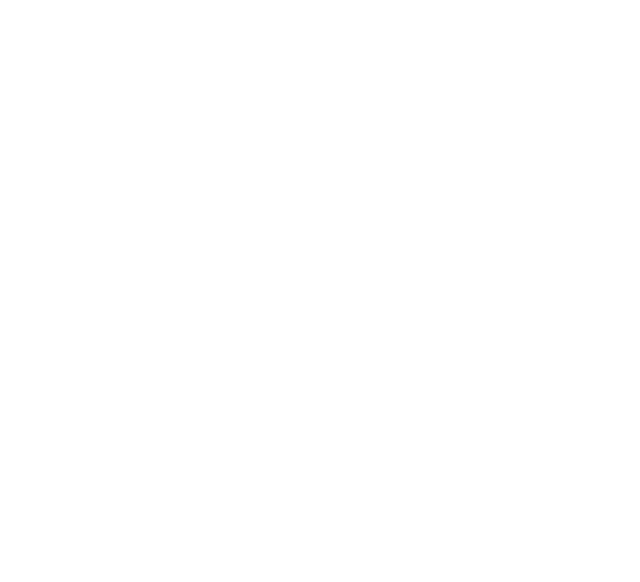
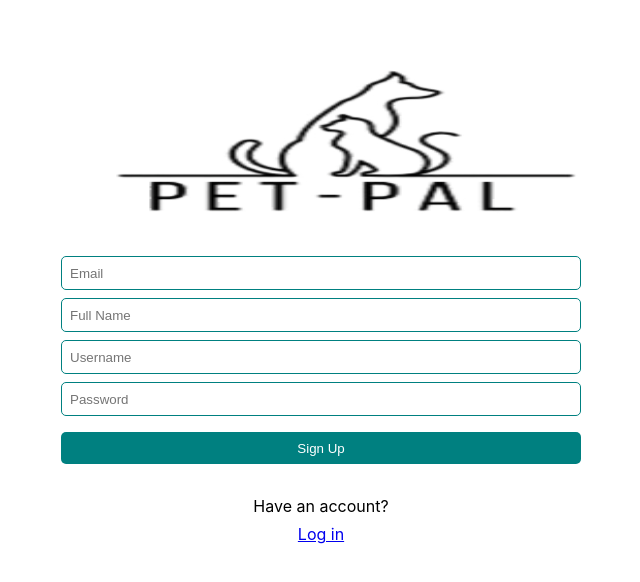
Before and after one commit to Danielariv16/PetPal, a React (Create React App) app: page /sign-up in a window 1280 px wide. Before the commit this address had no page. Shown: the top 582 px of the page, without its empty margins (603-1243 px from the left). Built offline with nearby package versions, Linux system fonts and the light colour scheme.

Commit message:
added sign up page and also back end to register

```diff
--- a/src/App.js
+++ b/src/App.js
@@ -6,6 +6,7 @@ import Porfile from './components/Porfile/Porfile';
 import Comments from './components/Comments/Comments';
 import AddPost from './components/AddPost/AddPost';
 import SignIn from './components/SignIn/SignIn';
+import SignUp from './components/SignUp/SignUp';
 
 function App() {
   return (
@@ -17,6 +18,7 @@ function App() {
         <Route path='/porfile' element={<Porfile />}></Route>
         <Route path='/comments' element={<Comments/>}></Route>
         <Route path='/add-post' element={<AddPost />}></Route>
+        <Route path='sign-up' element={<SignUp/>}></Route>
 
       </Routes>
 
--- a/src/components/SignIn/SignIn.js
+++ b/src/components/SignIn/SignIn.js
@@ -10,14 +10,18 @@ function SignIn(){
 
     const signIn = (e) =>{
         e.preventDefault()
+        try {
+            signInWithEmailAndPassword(auth, email, password)
+              .then((userCredential) => {
 
-        signInWithEmailAndPassword(auth, email, password)
-          .then((userCredential) => {
+              })
 
-          })
-          .catch((err) => {
+              console.log('sign in sucessful')
+
+        }
+        catch (err) {
             console.error(err)
-          });
+        }
     }
 
 
--- a/src/components/SignUp/SignUp.js
+++ b/src/components/SignUp/SignUp.js
@@ -0,0 +1,66 @@
+import './SignUp.scss';
+import logo from '../images/logo.png';
+import { auth } from '../../config/firebase';
+import { createUserWithEmailAndPassword } from 'firebase/auth'
+import { useState } from 'react';
+import { Link } from "react-router-dom";
+
+
+function SignUp(){
+    const [email, setEmail] = useState('');
+    const [password, setPassword] =  useState('')
+
+
+    const signUp = () =>{
+
+        try{
+            createUserWithEmailAndPassword(auth, email, password)
+              .then((userCredential) => {
+              })
+            // await createUserWithEmailAndPassword(auth, newEmail, newPassword, newUsername, newName)
+        }
+        catch (err) {
+            console.error(err)
+        }
+    }
+
+
+
+    return (
+        <>
+         <section className='sign_in'>
+            <img src={logo} className='sign_in-logo'></img>
+            <input name='email' className='sign_in-email2'
+            placeholder='Email'
+            onChange={(e)=> setEmail(e.target.value)}>
+            </input>
+            <input name='name' className='sign_in-name'
+            placeholder='Full Name' >
+            </input>
+            <input name='username' className='sign_in-username'
+            placeholder='Username' >
+            </input>
+            <input name='password'
+            className='sign_in-password'
+            placeholder='Password'
+            type='password'
+            onChange={(e)=> setPassword(e.target.value)}>
+            </input>
+            <button className='sign_in-logIn'
+            onClick={signUp}>Sign Up</button>
+
+            <div className='existing_user'>
+                <p className='existing_user-des'>Have an account?</p>
+                <Link to='/sign-in'>
+                    <p className='Log-In'>Log in</p>
+
+                </Link>
+
+            </div>
+
+        </section>
+        </>
+    )
+}
+
+export default SignUp
--- a/src/components/SignUp/SignUp.scss
+++ b/src/components/SignUp/SignUp.scss
@@ -0,0 +1,40 @@
+.existing_user {
+    display: flex;
+    flex-direction: column;
+    &-des {
+       margin: 4vh 1vh 1vh 1vh;
+       text-align: center;
+    }
+}
+
+.Log-In {
+    text-align: center;
+    margin: 0;
+
+}
+.sign_in{
+    &-email2 {
+        height: 2vh;
+        border-radius: 5px;
+        border: 1px solid  #008080;
+        border-radius: 5px;
+        padding: 0.5rem;
+        margin-bottom: 1vh;
+    }
+    &-username {
+        height: 2vh;
+        border-radius: 5px;
+        border: 1px solid  #008080;
+        border-radius: 5px;
+        padding: 0.5rem;
+        margin-bottom: 1vh;
+    }
+    &-name {
+        height: 2vh;
+        border-radius: 5px;
+        border: 1px solid  #008080;
+        border-radius: 5px;
+        padding: 0.5rem;
+        margin-bottom: 1vh;
+    }
+}
```
